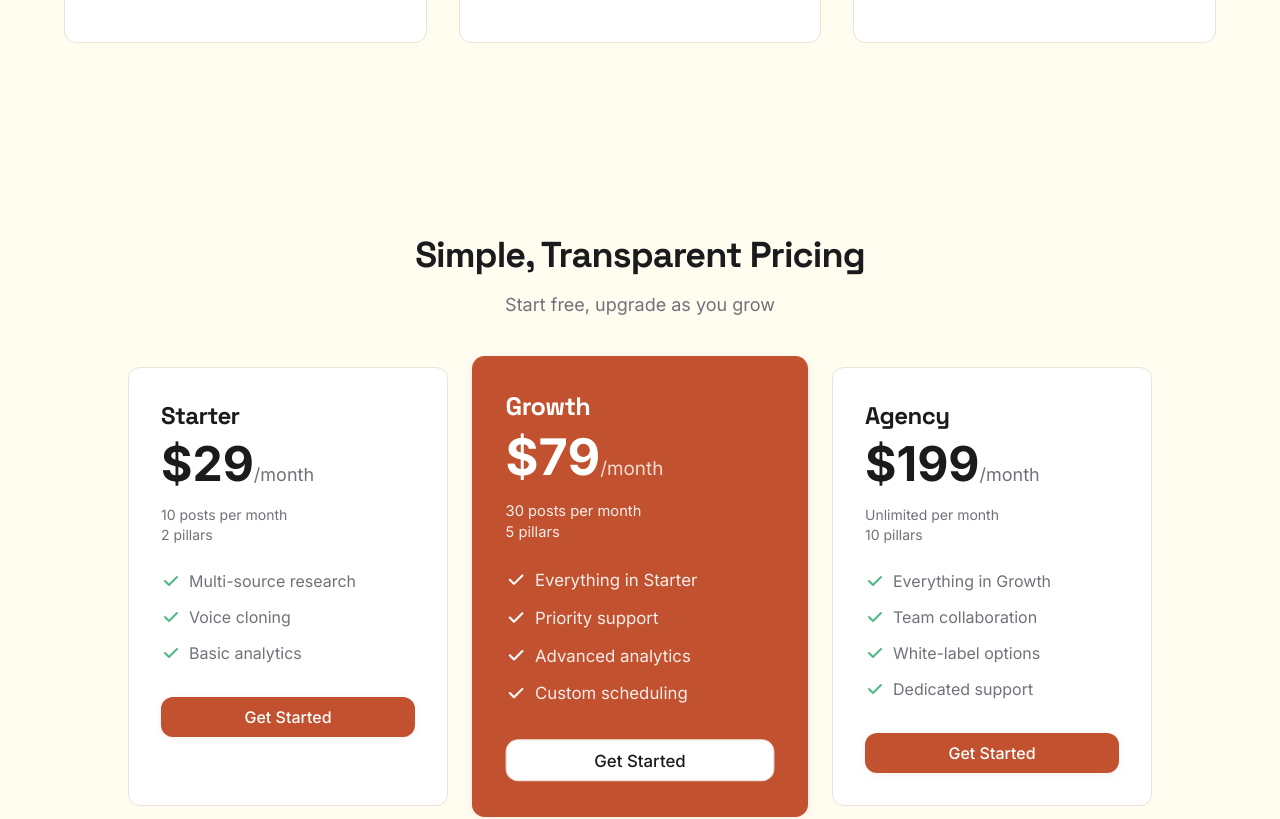
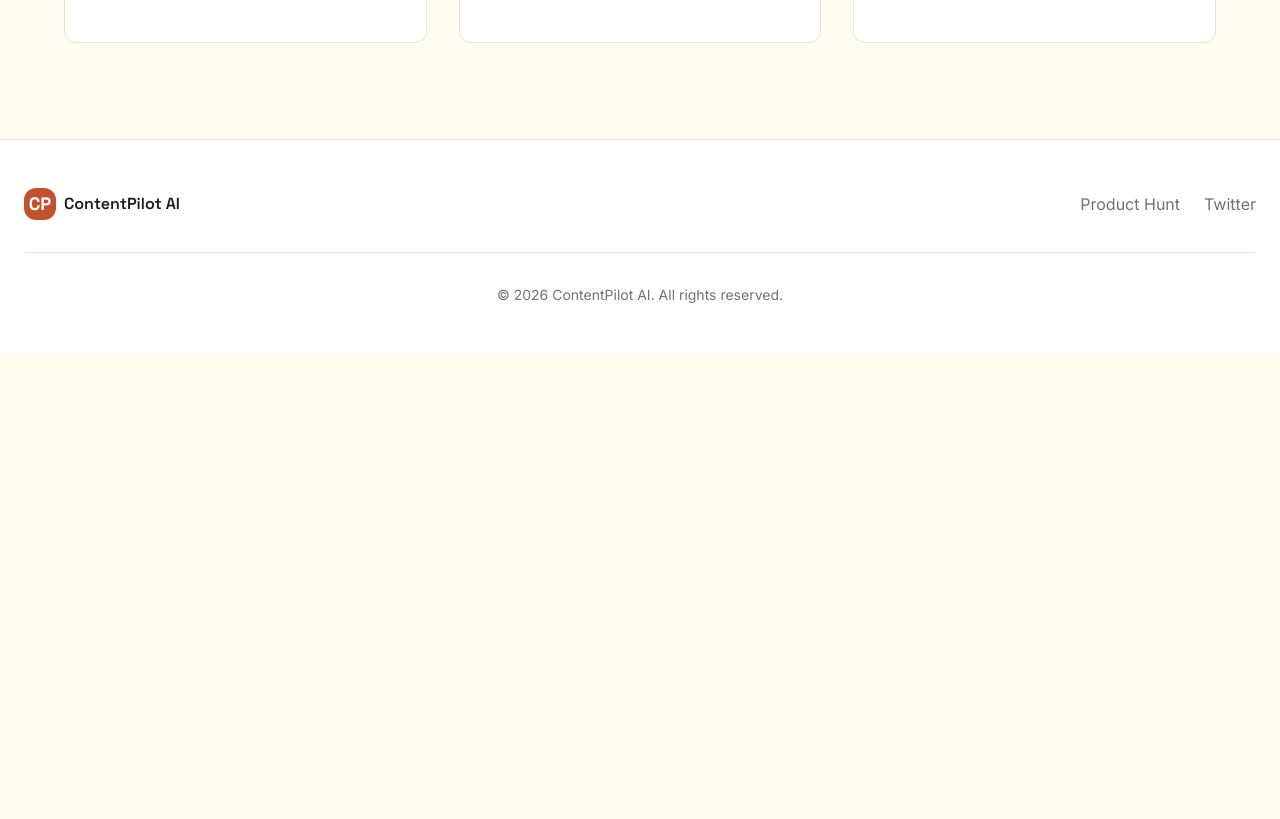
Before and after one commit to Chronexa/linked-ghost, a Next.js app: page / in a window 1280 px wide. Shown: the part 1380-2199 px from the top of the page. After the commit the page ends 1733 px from the top, so only its background shows below. Built offline with nearby package versions, Linux system fonts and the light colour scheme.

Commit message:
fix(marketing): remove hardcoded pricing from root landing page and update link

```diff
--- a/app/page.tsx
+++ b/app/page.tsx
@@ -20,7 +20,7 @@ export default function Home() {
               <Link href="#features" className="text-charcoal-light hover:text-charcoal transition font-medium">
                 Features
               </Link>
-              <Link href="#pricing" className="text-charcoal-light hover:text-charcoal transition font-medium">
+              <Link href="/pricing" className="text-charcoal-light hover:text-charcoal transition font-medium">
                 Pricing
               </Link>
               <Link href="/dashboard">
@@ -150,99 +150,6 @@ export default function Home() {
         </div>
       </section>
 
-      {/* Pricing Section */}
-      <section id="pricing" className="container mx-auto px-6 py-16 md:py-24 bg-background">
-        <div className="text-center mb-12">
-          <h2 className="font-display text-3xl md:text-4xl font-bold text-charcoal mb-4">
-            Simple, Transparent Pricing
-          </h2>
-          <p className="text-lg text-charcoal-light">
-            Start free, upgrade as you grow
-          </p>
-        </div>
-
-        <div className="grid md:grid-cols-3 gap-8 max-w-5xl mx-auto">
-          {[
-            {
-              name: 'Starter',
-              price: '$29',
-              posts: '10 posts',
-              pillars: '2 pillars',
-              features: ['Multi-source research', 'Voice cloning', 'Basic analytics'],
-            },
-            {
-              name: 'Growth',
-              price: '$79',
-              posts: '30 posts',
-              pillars: '5 pillars',
-              features: ['Everything in Starter', 'Priority support', 'Advanced analytics', 'Custom scheduling'],
-              featured: true,
-            },
-            {
-              name: 'Agency',
-              price: '$199',
-              posts: 'Unlimited',
-              pillars: '10 pillars',
-              features: ['Everything in Growth', 'Team collaboration', 'White-label options', 'Dedicated support'],
-            },
-          ].map((plan, i) => (
-            <div
-              key={i}
-              className={`rounded-xl p-8 ${
-                plan.featured
-                  ? 'bg-brand text-white shadow-warm scale-105'
-                  : 'bg-surface border border-border'
-              }`}
-            >
-              <h3 className={`font-display text-2xl font-bold mb-2 ${plan.featured ? 'text-white' : 'text-charcoal'}`}>
-                {plan.name}
-              </h3>
-              <div className="mb-4">
-                <span className={`text-5xl font-bold ${plan.featured ? 'text-white' : 'text-charcoal'}`}>
-                  {plan.price}
-                </span>
-                <span className={`text-lg ${plan.featured ? 'text-white/80' : 'text-charcoal-light'}`}>
-                  /month
-                </span>
-              </div>
-              <div className={`text-sm mb-6 ${plan.featured ? 'text-white/90' : 'text-charcoal-light'}`}>
-                <div>{plan.posts} per month</div>
-                <div>{plan.pillars}</div>
-              </div>
-              <ul className="space-y-3 mb-8">
-                {plan.features.map((feature, j) => (
-                  <li key={j} className="flex items-start">
-                    <svg
-                      className={`w-5 h-5 mr-2 mt-0.5 flex-shrink-0 ${
-                        plan.featured ? 'text-white' : 'text-success'
-                      }`}
-                      fill="currentColor"
-                      viewBox="0 0 20 20"
-                    >
-                      <path
-                        fillRule="evenodd"
-                        d="M16.707 5.293a1 1 0 010 1.414l-8 8a1 1 0 01-1.414 0l-4-4a1 1 0 011.414-1.414L8 12.586l7.293-7.293a1 1 0 011.414 0z"
-                        clipRule="evenodd"
-                      />
-                    </svg>
-                    <span className={plan.featured ? 'text-white/90' : 'text-charcoal-light'}>
-                      {feature}
-                    </span>
-                  </li>
-                ))}
-              </ul>
-              <Link href="/onboarding">
-                <Button
-                  variant={plan.featured ? 'secondary' : 'primary'}
-                  className="w-full"
-                >
-                  Get Started
-                </Button>
-              </Link>
-            </div>
-          ))}
-        </div>
-      </section>
 
       {/* Footer */}
       <footer className="border-t border-border bg-surface">
```
